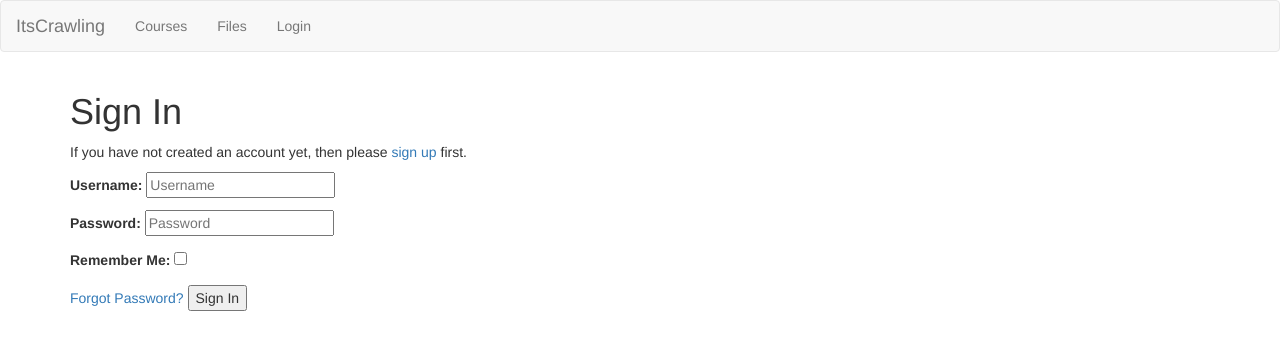
After one commit to orhanhenrik/tdt4140G70-backend, a Django app: page /accounts/login/ in a window 1280 px wide. The commit adds this page. Shown: the top 350 px of the page. Run offline with Django 3.2, Linux system fonts and the light colour scheme; some libraries are stand-ins or nearby versions.

Commit message:
Add django-allauth to take care of accounts and logins

```diff
--- /dev/null
+++ b/itscrawling/templates/account/login.html
@@ -0,0 +1,46 @@
+{% extends "general/base.html" %}
+
+{% load i18n %}
+{% load account socialaccount %}
+
+{% block head_title %}{% trans "Sign In" %}{% endblock %}
+
+{% block content %}
+
+<h1>{% trans "Sign In" %}</h1>
+
+{% get_providers as socialaccount_providers %}
+
+{% if socialaccount_providers %}
+<p>{% blocktrans with site.name as site_name %}Please sign in with one
+of your existing third party accounts. Or, <a href="{{ signup_url }}">sign up</a>
+for a {{ site_name }} account and sign in below:{% endblocktrans %}</p>
+
+<div class="socialaccount_ballot">
+
+  <ul class="socialaccount_providers">
+    {% include "socialaccount/snippets/provider_list.html" with process="login" %}
+  </ul>
+
+  <div class="login-or">{% trans 'or' %}</div>
+
+</div>
+
+{% include "socialaccount/snippets/login_extra.html" %}
+
+{% else %}
+<p>{% blocktrans %}If you have not created an account yet, then please
+<a href="{{ signup_url }}">sign up</a> first.{% endblocktrans %}</p>
+{% endif %}
+
+<form class="login" method="POST" action="{% url 'account_login' %}">
+  {% csrf_token %}
+  {{ form.as_p }}
+  {% if redirect_field_value %}
+  <input type="hidden" name="{{ redirect_field_name }}" value="{{ redirect_field_value }}" />
+  {% endif %}
+  <a class="button secondaryAction" href="{% url 'account_reset_password' %}">{% trans "Forgot Password?" %}</a>
+  <button class="primaryAction" type="submit">{% trans "Sign In" %}</button>
+</form>
+
+{% endblock %}
--- a/itscrawling/templates/general/base.html
+++ b/itscrawling/templates/general/base.html
@@ -17,9 +17,9 @@
                     <li><a href="{% url 'course-list' %}">Courses</a></li>
                     <li><a href="{% url 'file-list' %}">Files</a></li>
                     {% if user.is_authenticated %}
-                      <li><a href="{% url 'logout' %}">Logout</a></li>
+                      <li><a href="{% url 'account_logout' %}">Logout</a></li>
                     {% else %}
-                      <li><a href="{% url 'login' %}">Login</a></li>
+                      <li><a href="{% url 'account_login' %}">Login</a></li>
                     {% endif %}
                 </ul>
             </div>
--- a/itscrawling/urls.py
+++ b/itscrawling/urls.py
@@ -22,9 +22,10 @@ from django.contrib.auth import views as auth_views
 urlpatterns = [
     url(r'^admin/', admin.site.urls),
     url(r'^courses/', include('courses.urls')),
-    url(r'^login/$', auth_views.login, name='login',
-        kwargs={'redirect_authenticated_user': True, 'template_name': 'general/login.html'}),
-    url(r'^logout/$', auth_views.logout, name='logout'),
+    url(r'^accounts/', include('allauth.urls')),
+    #url(r'^login/$', auth_views.login, name='login',
+    #    kwargs={'redirect_authenticated_user': True, 'template_name': 'general/login.html'}),
+    #url(r'^logout/$', auth_views.logout, name='logout'),
     url(r'^files/', include('files.urls')),
     url(r'^search/', include('search.urls'))
 ] + static(settings.MEDIA_URL, document_root=settings.MEDIA_ROOT)
--- a/requirements.txt
+++ b/requirements.txt
@@ -1,2 +1,3 @@
 Django==1.10.5
 requests==2.13.0
+django-allauth==0.31.0
```
Also changed, not shown: itscrawling/settings.py (+18 -4 lines), itscrawling/templates/account/logout.html (added, +20 -0 lines), itscrawling/templates/account/signup.html (added, +21 -0 lines).
